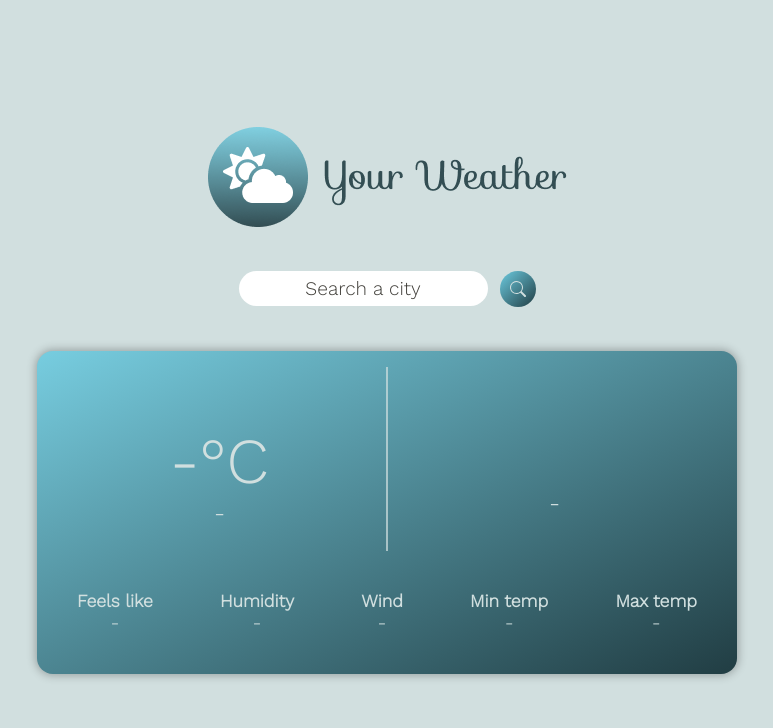
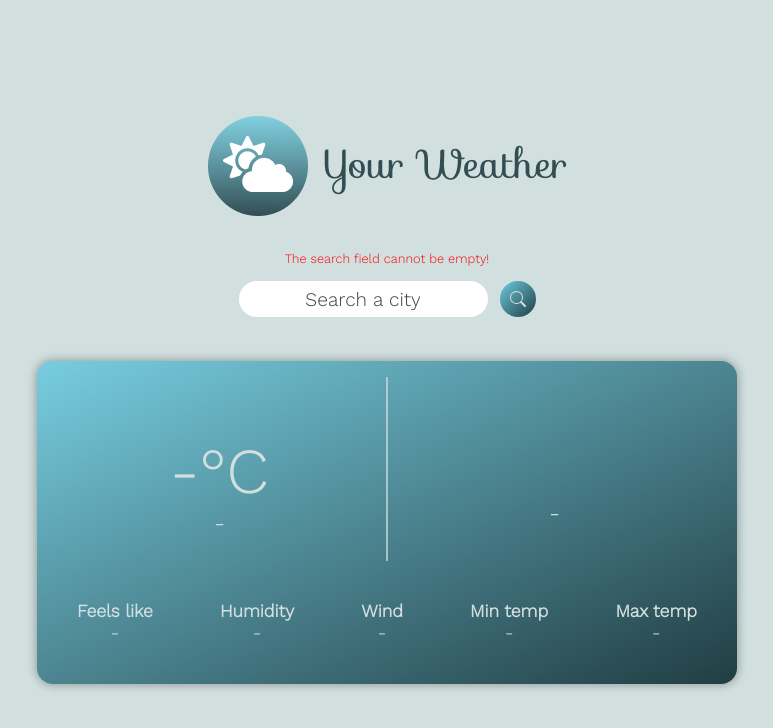
Before and after one commit to Luan-AG/WeatherApp, a plain HTML site: page index.html in a window 1280 px wide. Both pictures are taken after a click on the button 770 px from the left and 288 px from the top of the page. Shown: the whole page, without its empty margins (253-1026 px from the left). Drawn offline with nearby package versions, Linux system fonts and the light colour scheme; no server answers.

Commit message:
Add error message in case of empty search input

```diff
--- a/index.html
+++ b/index.html
@@ -11,7 +11,9 @@
       <img id="logo" src="img/logo.png">
       <div id="main-screen">
         <div id="weather-form">
+          <div class="empty-field-warning">The search field cannot be empty!</div>
           <div class="form-div">
+
             <input
               type="text"
               name="search-input"
@@ -33,6 +35,7 @@
                 />
               </svg>
             </button>
+
           </div>
           <small id="error" style="display: none;">Remember where I live</small>
         </div>
--- a/main.js
+++ b/main.js
@@ -7,9 +7,7 @@ class Weather {
     // Fetch weather from API
     async getWeather() {
         const response = await fetch(`http://api.openweathermap.org/data/2.5/weather?q=${this.city}&units=metric&appid=${this.apiKey}`);
-
         const data = await response.json();
-        console.log(data.weather[0].main);
         return data;
     }
 }
@@ -25,7 +23,6 @@ class LocalWeather {
     async getWeather() {
         const response = await fetch(`http://api.openweathermap.org/data/2.5/weather?lat=${this.latitude}&lon=${this.longitude}&units=metric&appid=${this.apiKey}`);
         const data = await response.json();
-        console.log(data.weather[0].main);
         return data;
     }
 }
@@ -74,22 +71,30 @@ const input = document.querySelector('#search-input');
 const enterCode = 13;
 
 button.addEventListener('click', () => {
+    if(input.value === '') {
+        document.querySelector('.empty-field-warning').style.display = 'block';
+    } else {
+        document.querySelector('.empty-field-warning').style.display = 'none';
         const newSearch = new Weather(input.value);
         const newUI = new UI();
         newSearch.getWeather(input.value)
         .then((data) => {
             newUI.populateUI(data);
-    });
+        });}
 });
 
 input.addEventListener('keyup', function(e) {
   if (e.keyCode === enterCode) {
+    if(input.value === '') {
+        document.querySelector('.empty-field-warning').style.display = 'block';
+    } else {
+        document.querySelector('.empty-field-warning').style.display = 'none';
         const newSearch = new Weather(input.value);
         const newUI = new UI();
         newSearch.getWeather(input.value)
         .then((data) => {
             newUI.populateUI(data);
-    });
+        });}
     } else {
       return;
     }
--- a/style.css
+++ b/style.css
@@ -250,6 +250,18 @@ body {
   width: calc(100% - 24px);
 }
 
+.empty-field-warning {
+
+  width: auto;
+  font-size: .8rem;
+  padding: .2rem;
+  text-align: justify;
+  background-color: #403e3900;
+  color: rgb(255, 0, 0);
+  /* border: 1px solid rgba(255, 0, 0, 0.623); */
+  display: none;
+}
+
 @media (max-width: 768px) {
   body {
     font-size: 1.2rem;
```
Lines whose indentation alone changed are shown as unchanged.
